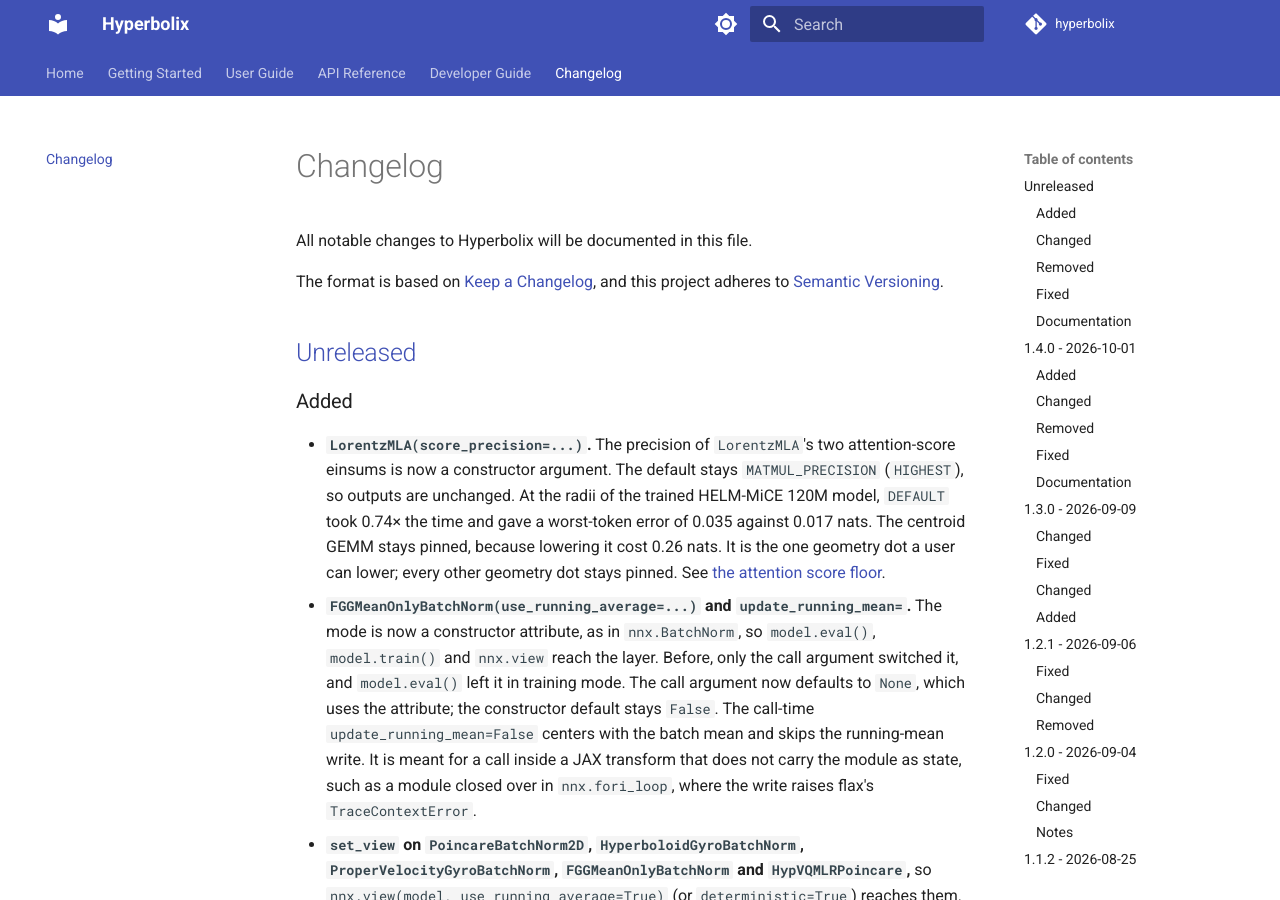
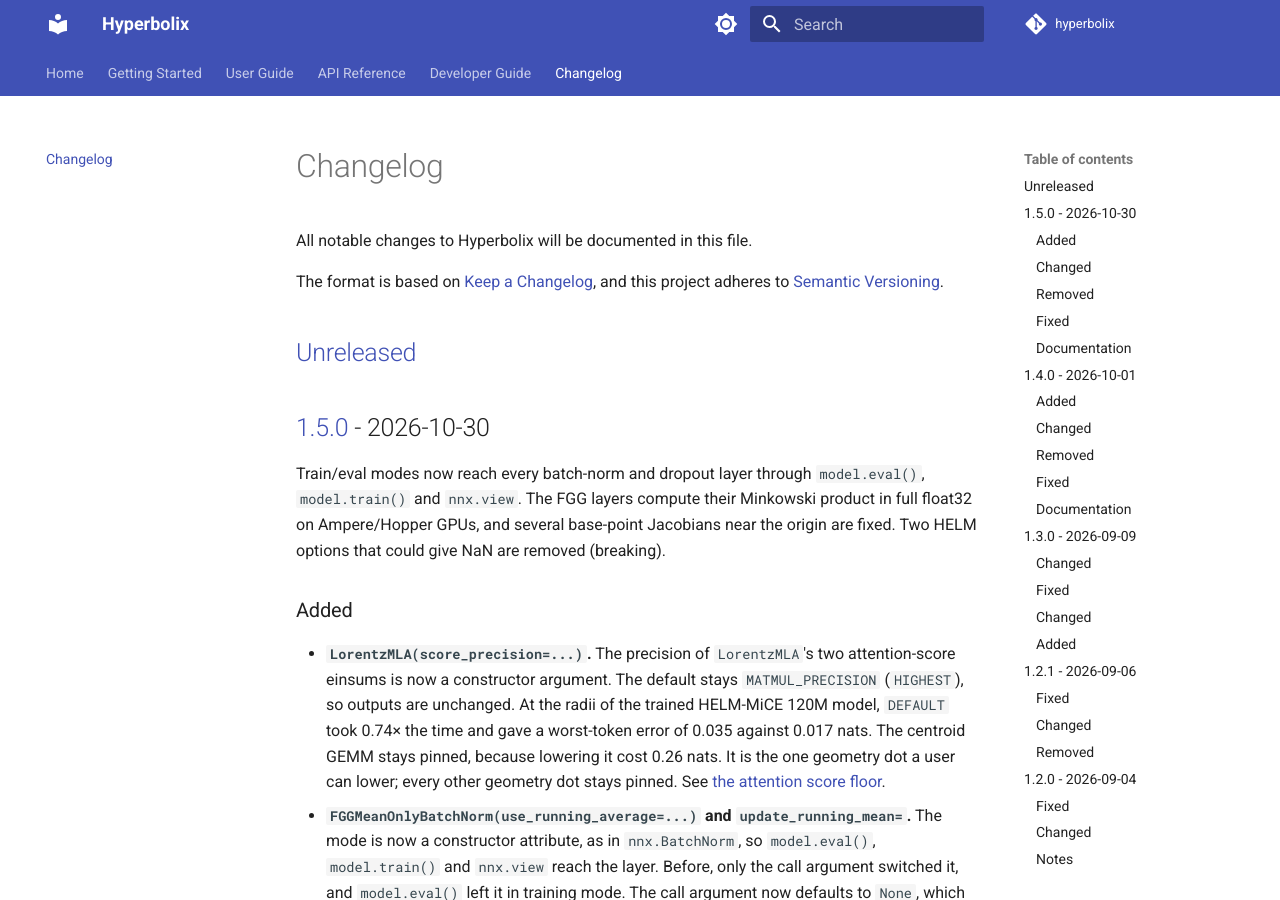
Before and after one commit to timoklein/hyperbolix, an MkDocs documentation site: the page built from docs/changelog.md, in a window 1280 px wide and 900 px high. Built offline with MkDocs 1.6.1 and Material for MkDocs 9.7.7, drawn with Linux system fonts in a browser that asks for light colours; comment, search, counter and statistics services are not loaded; the version menu is left out.

Commit message:
Changelog: cut 1.5.0

```diff
--- a/docs/changelog.md
+++ b/docs/changelog.md
@@ -6,6 +6,10 @@
 and this project adheres to [Semantic Versioning](https://semver.org/spec/v2.0.0.html).
 
 ## [Unreleased]
+
+## [1.5.0] - 2026-10-30
+
+Train/eval modes now reach every batch-norm and dropout layer through `model.eval()`, `model.train()` and `nnx.view`. The FGG layers compute their Minkowski product in full float32 on Ampere/Hopper GPUs, and several base-point Jacobians near the origin are fixed. Two HELM options that could give NaN are removed (breaking).
 
 ### Added
 - **`LorentzMLA(score_precision=...)`.** The precision of `LorentzMLA`'s two attention-score einsums is now a constructor argument. The default stays `MATMUL_PRECISION` (`HIGHEST`), so outputs are unchanged. At the radii of the trained HELM-MiCE 120M model, `DEFAULT` took 0.74× the time and gave a worst-token error of 0.035 against 0.017 nats. The centroid GEMM stays pinned, because lowering it cost 0.26 nats. It is the one geometry dot a user can lower; every other geometry dot stays pinned. See [the attention score floor](user-guide/numerical-stability.md#attention-score-floor).
@@ -514,7 +518,8 @@
 ### References
 - Based on research by Ganea et al. (2018), Bécigneul & Ganea (2019), Bdeir et al. (2023)
 
-[Unreleased]: https://github.com/timoklein/hyperbolix/compare/v1.4.0...HEAD
+[Unreleased]: https://github.com/timoklein/hyperbolix/compare/v1.5.0...HEAD
+[1.5.0]: https://github.com/timoklein/hyperbolix/compare/v1.4.0...v1.5.0
 [1.4.0]: https://github.com/timoklein/hyperbolix/compare/v1.3.0...v1.4.0
 [1.3.0]: https://github.com/timoklein/hyperbolix/compare/v1.2.1...v1.3.0
 [1.2.1]: https://github.com/timoklein/hyperbolix/compare/v1.2.0...v1.2.1
```
